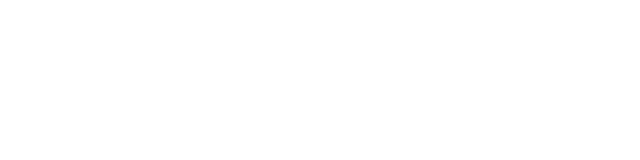
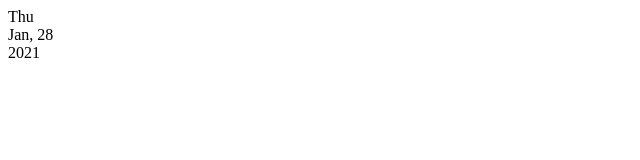
Before and after one commit to ryuuohlee/Creative-Softwares-Challenge, a React (Create React App) app in the folder to-do/: page / in a window 1280 px wide. Shown: the top 160 px of the page, without its empty margins (0-640 px from the left). Built offline with nearby package versions, Linux system fonts and the light colour scheme.

Commit message:
Feature: completed CurrentDate

```diff
--- a/to-do/src/components/CurrentDate/CurrentDate.js
+++ b/to-do/src/components/CurrentDate/CurrentDate.js
@@ -0,0 +1,22 @@
+import React from 'react';
+
+
+const CurrentDate = (props) => {
+  const { date } = props;
+  console.log(props)
+    return (
+      <div className="currentDate">
+        <div className="dayOfWeek">
+          {date[0]}
+        </div>
+        <div className="monthAndDay">
+          {date[1]}, {date[2]}
+        </div>
+        <div className="year">
+          {date[3]}
+        </div>
+      </div>
+    );
+}
+
+export default CurrentDate;
--- a/to-do/src/container/App/App.js
+++ b/to-do/src/container/App/App.js
@@ -1,11 +1,17 @@
-import React from 'react';
+import React, { useState } from 'react';
+import CurrentDate from '../../components/CurrentDate/CurrentDate.js';
 
 
 const App = () => {
+  const date = new Date();
+  const dateParse = date.toString().split(' ');
+
+  console.log(dateParse)
+
     return (
       <div className="App">
+        <CurrentDate date={dateParse} />
         {/*
-        <CurrentDate />
         <OpenTasks />
         <TaskList />
         <Modal> */}
```
Also changed, not shown: 1 other file (tests, documents, lock files or other folders).
